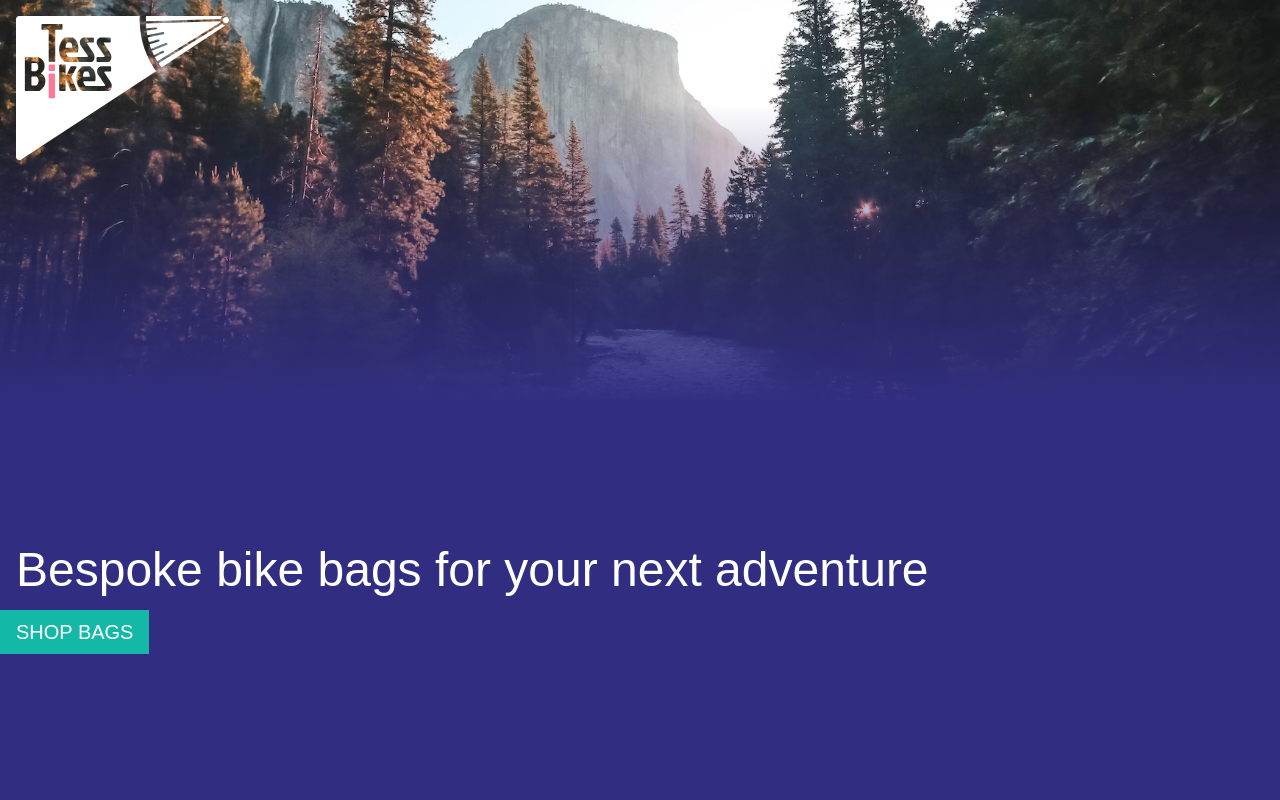
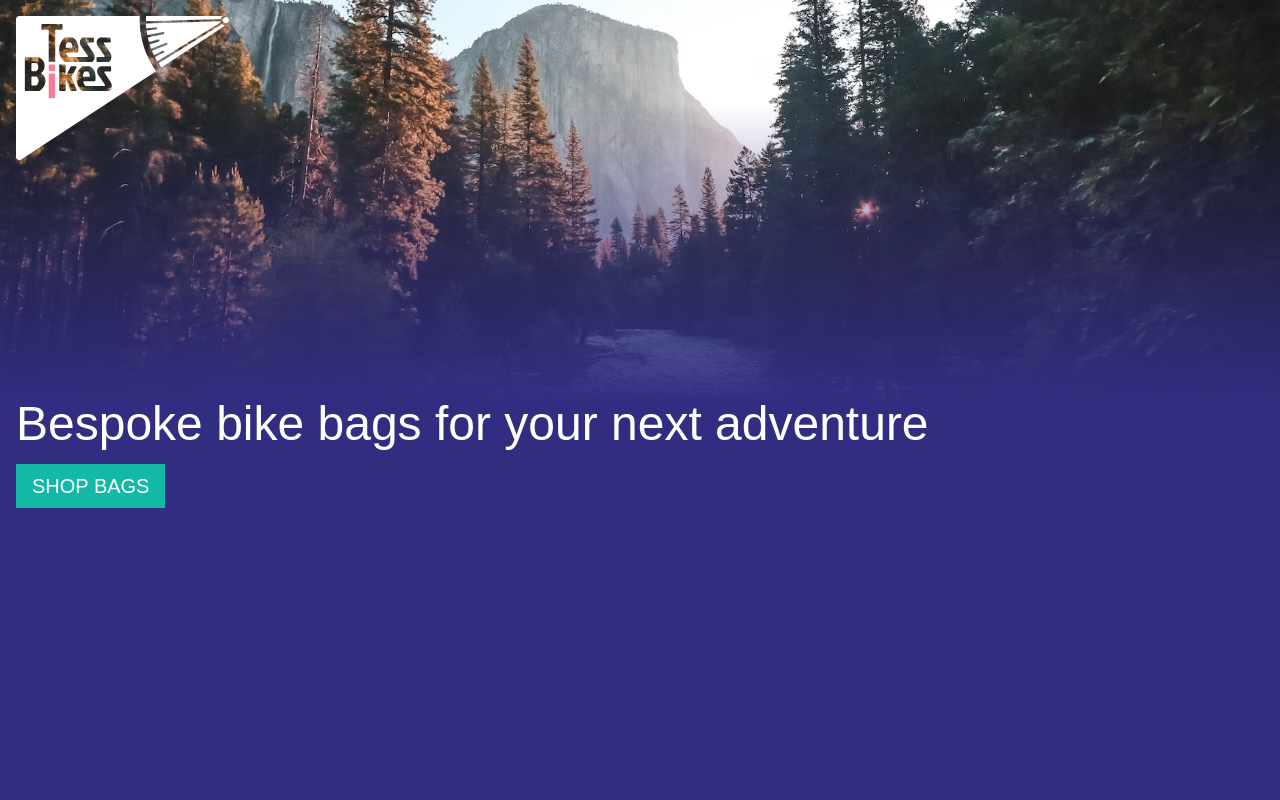
Before and after one commit to tess-meyer/tessbikes, a React (Create React App) app: page / in a window 1280 px wide. Shown: the top 800 px of the page. Built offline with nearby package versions, Linux system fonts and the light colour scheme.

Commit message:
add button scroll

```diff
--- a/package.json
+++ b/package.json
@@ -11,6 +11,7 @@
     "react-dom": "^18.2.0",
     "react-icons": "^4.8.0",
     "react-scripts": "5.0.1",
+    "react-scroll": "^1.8.9",
     "tailwindcss": "^3.2.7",
     "web-vitals": "^2.1.4"
   },
@@ -19,8 +20,8 @@
     "build": "react-scripts build",
     "test": "react-scripts test",
     "eject": "react-scripts eject",
-    "predeploy" : "npm run build",
-    "deploy" : "gh-pages -d build"
+    "predeploy": "npm run build",
+    "deploy": "gh-pages -d build"
   },
   "eslintConfig": {
     "extends": [
--- a/src/components/Landing.jsx
+++ b/src/components/Landing.jsx
@@ -2,8 +2,14 @@ import React from "react";
 import logo from "../tess-logo.svg";
 import backgroundImg from "../mountains.avif";
 import desktopBackgroundImg from "../desktop-bg.avif";
+import { Link } from "react-scroll";
 
 const LandingPage = () => {
+
+  const handleClick = () => {
+
+  }
+
   return (
     <div className="flex flex-col h-screen">
       <div
@@ -49,17 +55,20 @@ const LandingPage = () => {
         </div>
       </div>
 
-      <div className="h-1/2 bg-indigo-900 flex flex-col justify-center items-center sm:items-start sm:text-left">
+      <div className="h-1/2 bg-indigo-900 flex flex-col sm:items-start sm:text-left">
         <div className="text-white text-left sm:text-left px-4 text-shadow-lg text-5xl font-custom leading-8xl">
           Bespoke bike bags for your next adventure
         </div>
-        <div className="flex items-start justify-center sm:justify-start mt-4">
-          <button
-            className="bg-teal-500 hover:bg-teal-700 text-white text-xl font-custom py-2 px-4 cursor-pointer"
-            // onClick={handleClick}
+        <div class="flex items-start">
+          <Link
+          to="shop"
+          smooth={true}
+          duration={500}
           >
-            SHOP BAGS
-          </button>
+            <button class="bg-teal-500 hover:bg-teal-700 text-white text-xl font-custom py-2 px-4 ml-4 mt-4 cursor-pointer">
+              SHOP BAGS
+            </button>
+          </Link>
         </div>
       </div>
     </div>
```
Also changed, not shown: 1 other file (tests, documents, lock files or other folders).
